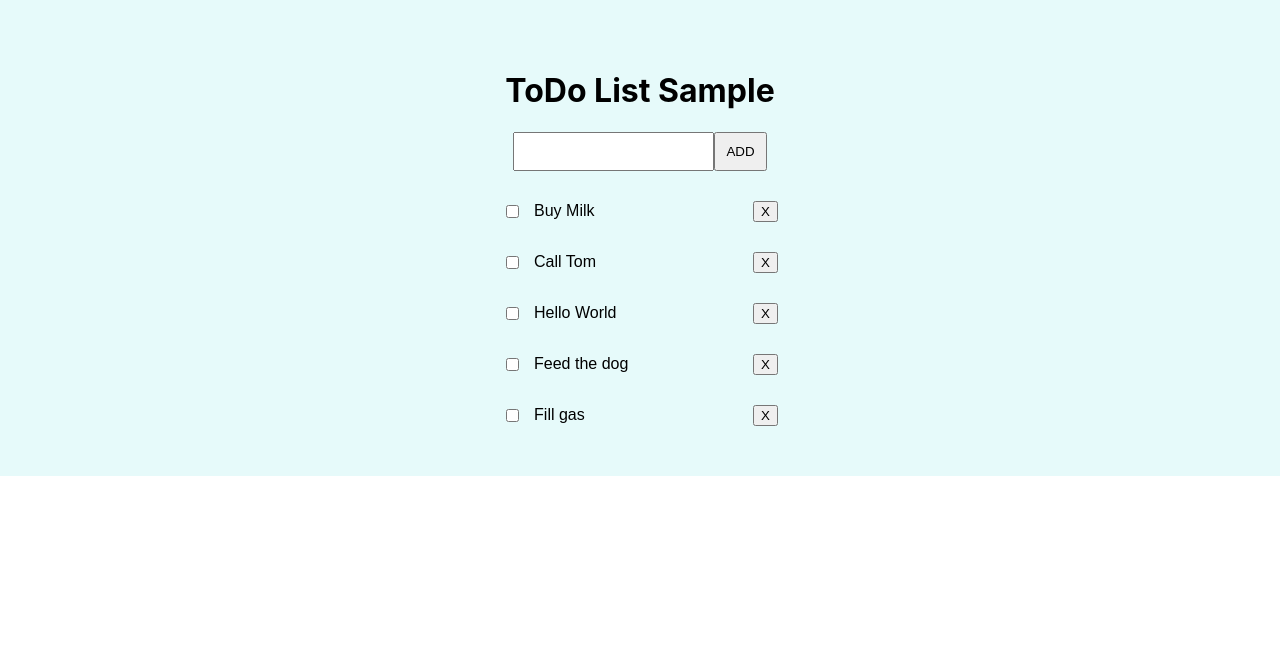
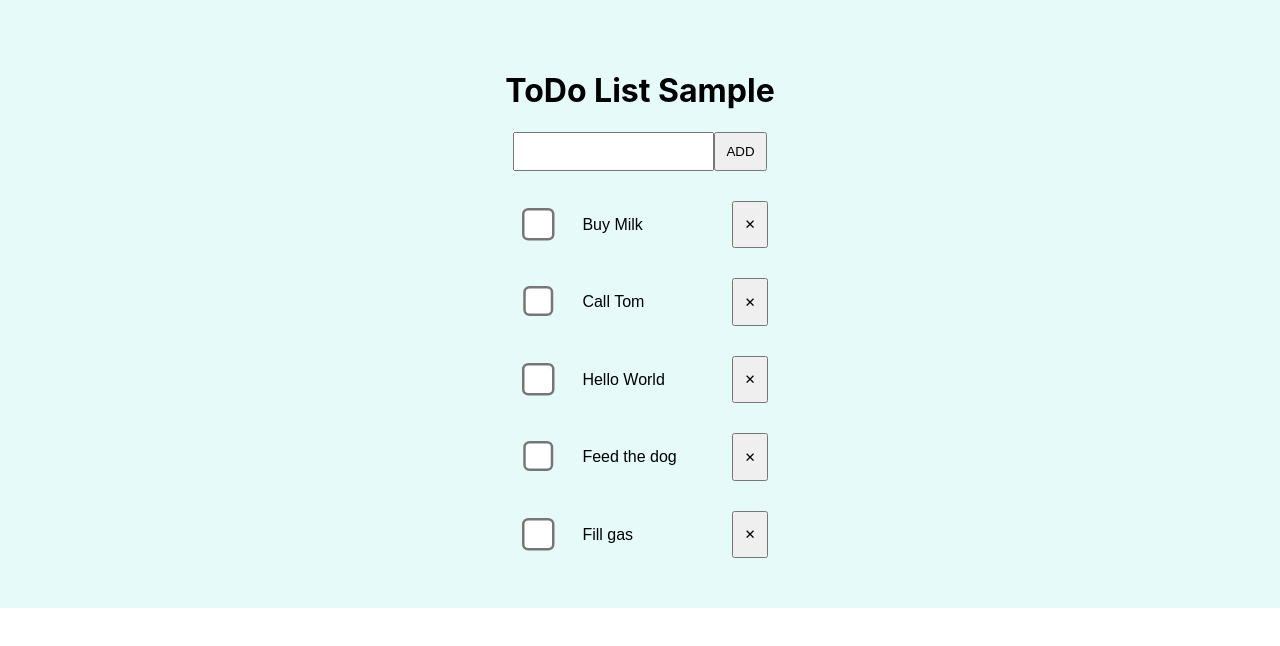
Before and after one commit to SayaliNaik/ToDoList, a React (Create React App) app: page / in a window 1280 px wide. Shown: the top 646 px of the page. Built offline with nearby package versions, Linux system fonts and the light colour scheme.

Commit message:
update css components

```diff
--- a/src/App.css.js
+++ b/src/App.css.js
@@ -10,9 +10,14 @@ export const Item = styled.input`
     background-color: transparent;
     border: 0;
     margin-left: 10px;
+    padding: 10px;
     font-size: 16px;
-
+    width: 140px;
     &:hover {
         cursor: pointer;
     }
 `;
+
+export const Button = styled.button`
+    padding: 10px;
+`;
--- a/src/Components/ToDoForm.js
+++ b/src/Components/ToDoForm.js
@@ -1,4 +1,5 @@
 import React, { useState } from 'react';
+import { Button } from '../App.css.js';
 
 const ToDoForm = ({ addTask }) => {
 
@@ -18,7 +19,7 @@ const handleChange = (e) => {
     return (
         <form onSubmit={handleSubmit} >
             <input type="text" value={userInput} onChange={handleChange} style={{padding: "10px"}}/>
-            <button style={{padding: "10px"}}>ADD</button>
+            <Button>ADD</Button>
         </form>
     );
 };
--- a/src/Components/ToDoItem.js
+++ b/src/Components/ToDoItem.js
@@ -1,5 +1,5 @@
 import React, { useState } from 'react';
-import { ToDo, Item } from '../App.css.js';
+import { ToDo, Item, Button } from '../App.css.js';
 
 const ToDoItem = ({ todo, id, deleteTask, completeTask }) => {
 
@@ -29,6 +29,8 @@ const ToDoItem = ({ todo, id, deleteTask, completeTask }) => {
             <input
                 type="checkbox"
                 onClick={() => completeTask(id)}
+                style={{ zoom: 2.5 }}
+
             />
             <Item
                 key={id}
@@ -39,12 +41,11 @@ const ToDoItem = ({ todo, id, deleteTask, completeTask }) => {
                 onKeyDown={onKeyDown}
                 onBlur={onBlur}
             />
-            <button
+            <Button
                 onClick={() => deleteTask(id)}
-                style={{marginLeft: "10px"}}
             >
-                X
-            </button>
+                ✕
+            </Button>
 
             <br />
         </ToDo>
```
